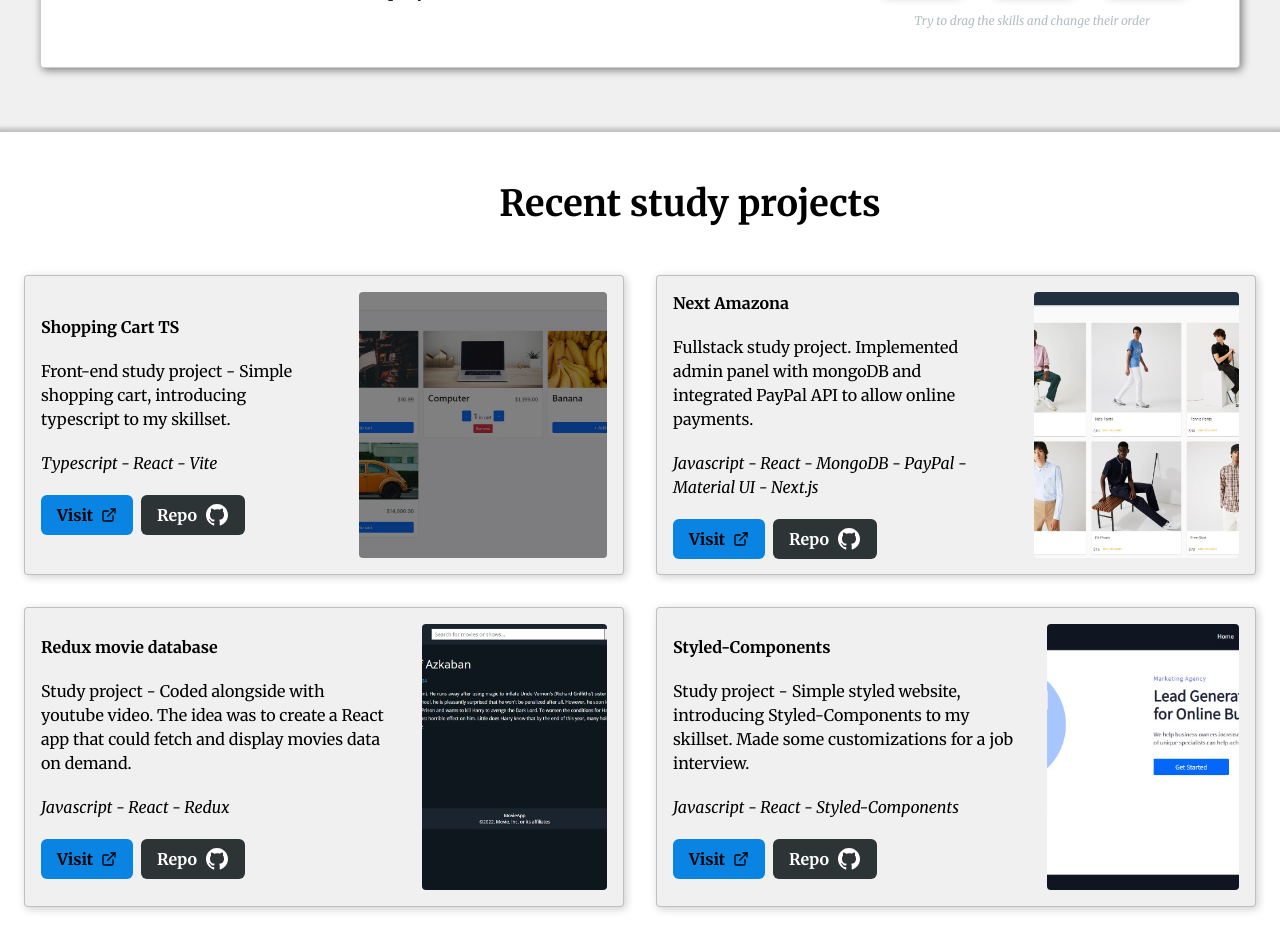
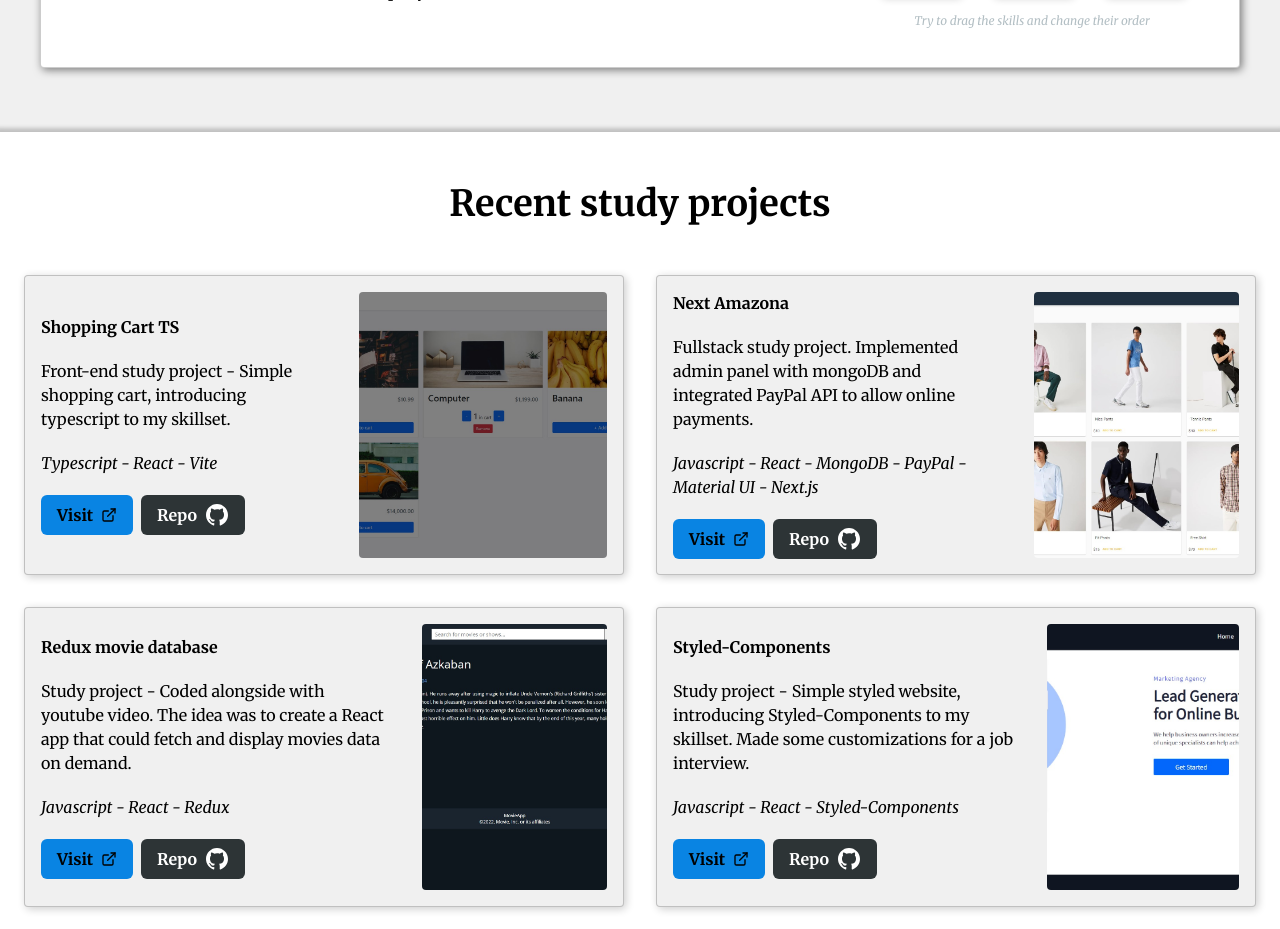
Before and after one commit to mchiari/portfolio, a React (Vite) app: page / in a window 1280 px wide. Shown: the part 1220-2149 px from the top of the page. Built offline with nearby package versions, Linux system fonts and the light colour scheme; a web font is replaced by a local one.

Commit message:
margin fix

```diff
--- a/src/components/Portfolio.tsx
+++ b/src/components/Portfolio.tsx
@@ -23,7 +23,7 @@ const Portfolio = () => {
 			boxShadow={"0 0 4px 4px rgba(0,0,0,0.2)"}
             pb={'48px'}
         >
-            <Box pl={[null,"100px"]} py={'50px'} display={"flex"}>
+            <Box py={'50px'} display={"flex"}>
                 <Heading as='h2'>Recent study projects</Heading>
             </Box>
 
```
